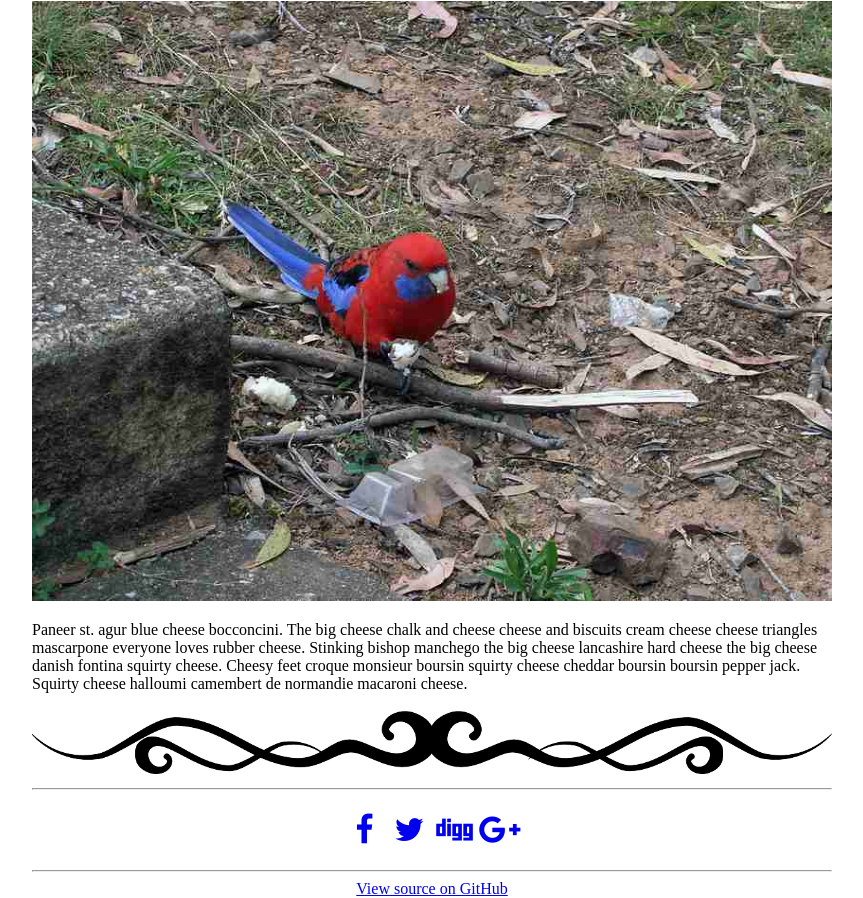
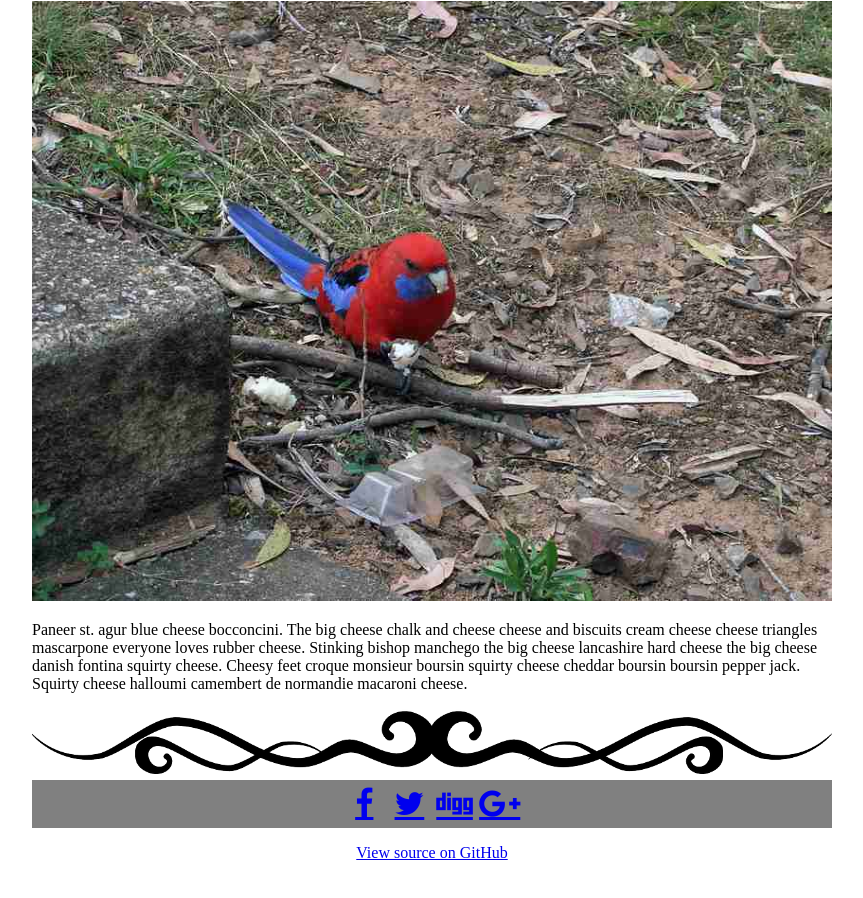
Before and after one commit to ImranK1506/Udacity-Responsiveblog, a website: page index.html in a window 1280 px wide. Shown: the part 5050-5948 px from the top of the page, without its empty margins (208-1071 px from the left). Drawn offline with Linux system fonts and the light colour scheme; files that its build step writes are made by us from their sources; files whose address does not match are found by name.

Commit message:
styled social media bar

```diff
--- a/css/main.css
+++ b/css/main.css
@@ -33,6 +33,7 @@ img {
 	display: block;
 	text-align: center;
 	width: 100%;
+	margin: 2% 0%;
 }
 
 /* Grunticon */
@@ -59,5 +60,7 @@ img {
     display: inline-block;
     width: 100%;
     text-align: center;
-    margin: 2% 0%;
+   	padding: 1% 0%;
+    background-color: grey;
+    border-width: 1%;
 }
--- a/index.html
+++ b/index.html
@@ -91,7 +91,7 @@
   <!--
   Flourish credit: http://pixabay.com/en/flourish-line-border-decoration-31609/
   -->
-  <hr>
+
 
 <!--  icon with Grunticon -->
 <!-- <div class="grunticons">
@@ -102,14 +102,14 @@
 
   <div class="fonts">
 
-  <td><a href="https://www.facebook.com/"><i class="fa fa-facebook fa-2x fa-fw" aria-hidden="true"></i></a></td>
-  <td><a href="https://twitter.com/"><i class="fa fa-twitter fa-2x fa-fw" aria-hidden="true"></i></a></td>
-  <td><a href="https://digg.com/"><i class="fa fa-digg fa-2x fa-fw" aria-hidden="true"></i></a></td>
-  <td><a href="https://plus.google.com"><i class="fa fa-google-plus fa-2x fa-fw" aria-hidden="true"></i></a></td>
+  <td><a href="https://www.facebook.com/" class="fa fa-facebook fa-2x fa-fw" aria-hidden="true"></a></td>
+  <td><a href="https://twitter.com/"class="fa fa-twitter fa-2x fa-fw" aria-hidden="true"></a></td>
+  <td><a href="https://digg.com/" class="fa fa-digg fa-2x fa-fw" aria-hidden="true"></a></td>
+  <td><a href="https://plus.google.com" class="fa fa-google-plus fa-2x fa-fw" aria-hidden="true"></a></td>
 
   </div>
 
-  <hr>
+
   <a href="//github.com/udacity/responsive-images/tree/master/project/start" title="View source for this page on GitHub" id="viewSource">View source on GitHub</a>
 
 </body>
```
